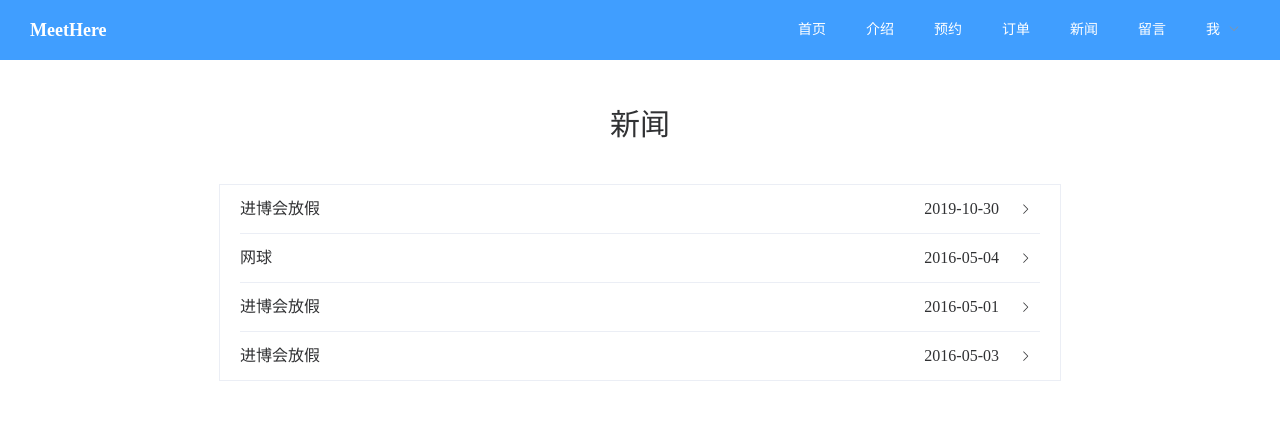
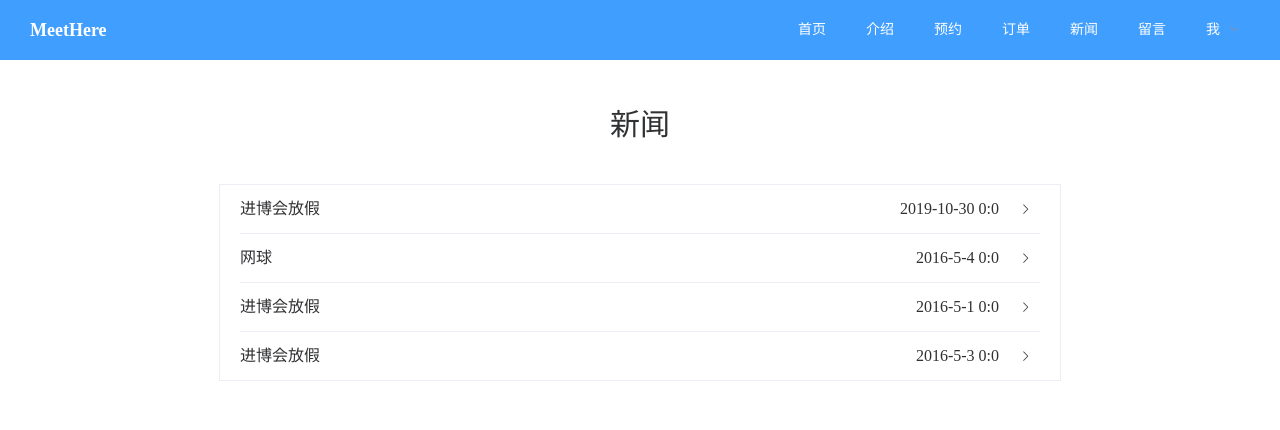
Before and after one commit to yueyue200830/MeetHere, a Vue app in the folder frontend/: page /user/news in a window 1280 px wide. Shown: the top 430 px of the page. Built offline with nearby package versions, Linux system fonts and the light colour scheme; no server answers.

Commit message:
complete user revenue and news

```diff
--- a/frontend/src/pages/userNews.vue
+++ b/frontend/src/pages/userNews.vue
@@ -8,16 +8,16 @@
         <template slot="title">
           <div class="news-title">
             <div class="news-name">
-              {{news.name}}
+              {{ news.newsTitle }}
             </div>
             <div class="news-time">
-              {{news.date}}
+              {{ convertTime(news.newsTime) }}
             </div>
           </div>
         </template>
         <div class="news-body">
-          <div class="news-content">{{news.content}}</div>
-          <el-image class="news-image" fit="contain" v-if="news.image != null" :src="news.image">
+          <div class="news-content">{{ news.newsContent }}</div>
+          <el-image class="news-image" fit="contain" v-if="news.newsPhoto != null" :src="news.newsPhoto">
           </el-image>
         </div>
       </el-collapse-item>
@@ -31,26 +31,40 @@
         data() {
             return {
                 newsList: [{
-                    date: '2019-10-30',
-                    name: '进博会放假',
-                    content: '11.2放假一天',
-                    image: 'https://camo.githubusercontent.com/8708a8dcb49d365b1786a5093d8f3fd37aeb18a2/68747470733a2f2f7770696d672e77616c6c7374636e2e636f6d2f61353839346331622d663661662d343536652d383264662d3131353164613038333962662e706e67',
+                    newsTime: '2019-10-30',
+                    newsTitle: '进博会放假',
+                    newsContent: '11.2放假一天',
+                    newsPhoto: 'https://camo.githubusercontent.com/8708a8dcb49d365b1786a5093d8f3fd37aeb18a2/68747470733a2f2f7770696d672e77616c6c7374636e2e636f6d2f61353839346331622d663661662d343536652d383264662d3131353164613038333962662e706e67',
                 }, {
-                    date: '2016-05-04',
-                    name: '网球',
-                    content: '11.2放假一天',
+                    newsTime: '2016-05-04',
+                    newsTitle: '网球',
+                    newsContent: '11.2放假一天',
                 }, {
-                    date: '2016-05-01',
-                    name: '进博会放假',
-                    content: '11.2放假一天',
-                    image: 'https://upload.wikimedia.org/wikipedia/zh/4/44/Tenki_no_ko_Key_Visual.jpg',
+                    newsTime: '2016-05-01',
+                    newsTitle: '进博会放假',
+                    newsContent: '11.2放假一天',
+                    newsPhoto: 'https://upload.wikimedia.org/wikipedia/zh/4/44/Tenki_no_ko_Key_Visual.jpg',
                 }, {
-                    date: '2016-05-03',
-                    name: '进博会放假',
-                    content: '11.2放假一天',
+                    newsTime: '2016-05-03',
+                    newsTitle: '进博会放假',
+                    newsContent: '11.2放假一天',
                 }],
             }
         },
+        created: function () {
+            this.$http
+                .post('http://127.0.0.1:8081/getNewsUserPage')
+                .then(response => {
+                    this.newsList = response.data[0];
+                })
+        },
+        methods: {
+            convertTime: function (time) {
+                let date = new Date(time);
+                return date.getFullYear() + "-" + (date.getMonth() + 1) + "-" + date.getDate()
+                    + " " + date.getHours() + ":" + date.getMinutes();
+            }
+        }
     }
 </script>
 
--- a/frontend/src/pages/userRevenue.vue
+++ b/frontend/src/pages/userRevenue.vue
@@ -20,35 +20,14 @@
         name: "userRevenue",
         data () {
             return {
-                revenues: [{
-                    rvnName: "篮球",
-                    rvnPrice: "55",
-                    rvnIntro: "这是篮球馆.普林斯顿大学的愿景是希望建立美国最优秀的高校体育场，以取代原有恶化并无法修复的Palmer体育馆。普林斯顿大学要求球场有足够的灵活性，以适应如橄榄球，足球，曲棍球以及田径等需要大空间的体育赛事，并成为可满足全年服务的设施。\n" +
-                        "\n" +
-                        "原有的体育馆由铁丝网包围，因为普林斯顿大学从前每年只安排六场橄榄球比赛，所以球场的座位大部分时间都是空的。另外，球场座位下面通常是阴暗而毫无吸引力的区域，常用以堆放体育场的服务设施。新的体育场中，建筑外围墙空间和观众大门休息区之间的空间被设计成一个大学内吸引人的场所，供全年使用。通过将服务功能转移到建筑墙体中，将自然光引入流线，并且将大量的植物带入空间，创建了一种新的覆顶公共空间，可以让人享受独立的体育赛事。同时建筑也是一个综合性体育设施，可用于足球，美式足球和曲棍球，和靠近跑道和球场设施的观众席。\n" +
-                        "\n" +
-                        "在规划的过程中，对校园的形式，学术环境和文化背景依照项目要求进行了分析。由此，三种组织形式下的 27个体育馆设计被发展和分析，并与教师，学生和工作人员一起进行详细的讨论。根据这些讨论，81个设计备选方案被缩减到11个，再缩减为2个。建筑在1998年8月的足球赛季开始时完成施工。" +
-                        "\n" +
-                        "原有的体育馆由铁丝网包围，因为普林斯顿大学从前每年只安排六场橄榄球比赛，所以球场的座位大部分时间都是空的。另外，球场座位下面通常是阴暗而毫无吸引力的区域，常用以堆放体育场的服务设施。新的体育场中，建筑外围墙空间和观众大门休息区之间的空间被设计成一个大学内吸引人的场所，供全年使用。通过将服务功能转移到建筑墙体中，将自然光引入流线，并且将大量的植物带入空间，创建了一种新的覆顶公共空间，可以让人享受独立的体育赛事。同时建筑也是一个综合性体育设施，可用于足球，美式足球和曲棍球，和靠近跑道和球场设施的观众席。\n" +
-                        "\n",
-                }, {
-                    rvnName: "排球",
-                    rvnPrice: "40",
-                    rvnIntro: "这是排球馆.普林斯顿大学的愿景是希望建立美国最优秀的高校体育场，以取代原有恶化并无法修复的Palmer体育馆。普林斯顿大学要求球场有足够的灵活性，以适应如橄榄球，足球，曲棍球以及田径等需要大空间的体育赛事，并成为可满足全年服务的设施。\n" +
-                        "\n" +
-                        "原有的体育馆由铁丝网包围，因为普林斯顿大学从前每年只安排六场橄榄球比赛，所以球场的座位大部分时间都是空的。另外，球场座位下面通常是阴暗而毫无吸引力的区域，常用以堆放体育场的服务设施。新的体育场中，建筑外围墙空间和观众大门休息区之间的空间被设计成一个大学内吸引人的场所，供全年使用。通过将服务功能转移到建筑墙体中，将自然光引入流线，并且将大量的植物带入空间，创建了一种新的覆顶公共空间，可以让人享受独立的体育赛事。同时建筑也是一个综合性体育设施，可用于足球，美式足球和曲棍球，和靠近跑道和球场设施的观众席。\n" +
-                        "\n" +
-                        "原有的体育馆由铁丝网包围，因为普林斯顿大学从前每年只安排六场橄榄球比赛，所以球场的座位大部分时间都是空的。另外，球场座位下面通常是阴暗而毫无吸引力的区域，常用以堆放体育场的服务设施。新的体育场中，建筑外围墙空间和观众大门休息区之间的空间被设计成一个大学内吸引人的场所，供全年使用。通过将服务功能转移到建筑墙体中，将自然光引入流线，并且将大量的植物带入空间，创建了一种新的覆顶公共空间，可以让人享受独立的体育赛事。同时建筑也是一个综合性体育设施，可用于足球，美式足球和曲棍球，和靠近跑道和球场设施的观众席。\n" +
-                        "\n",
-                }],
+                revenues: [],
             }
         },
         created: function () {
             this.$http
                 .post('http://127.0.0.1:8081/getVenueUserPage')
                 .then(response => {
-                    window.console.log(response.data.result);
-                    this.revenues = response.data.result;
+                    this.revenues = response.data[0];
                 })
         },
     }
```
Also changed, not shown: 1 other file (tests, documents, lock files or other folders).
